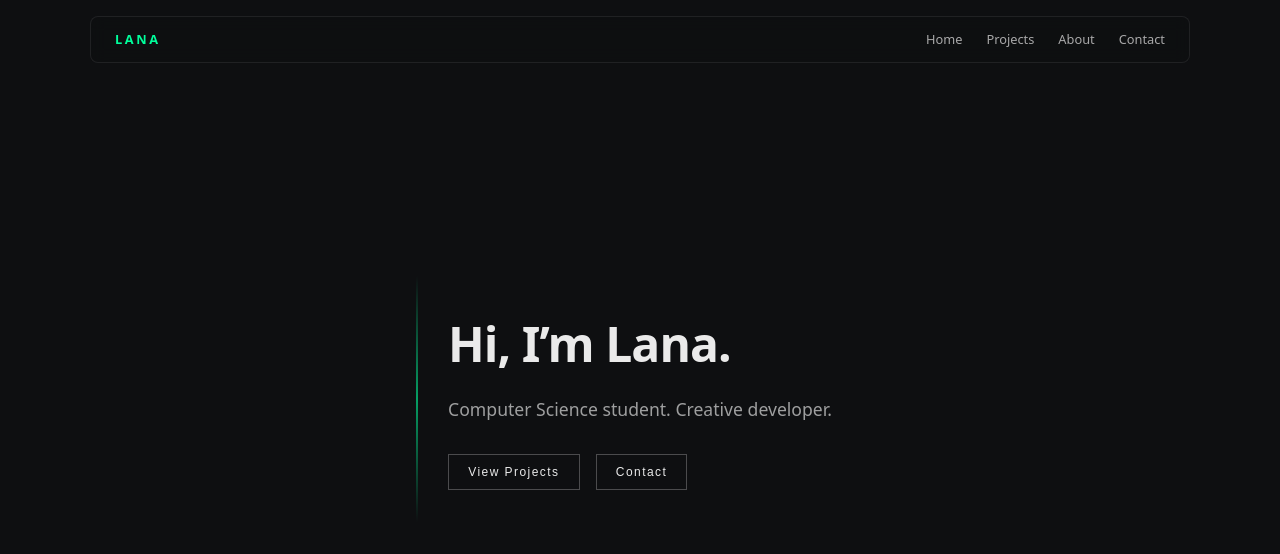
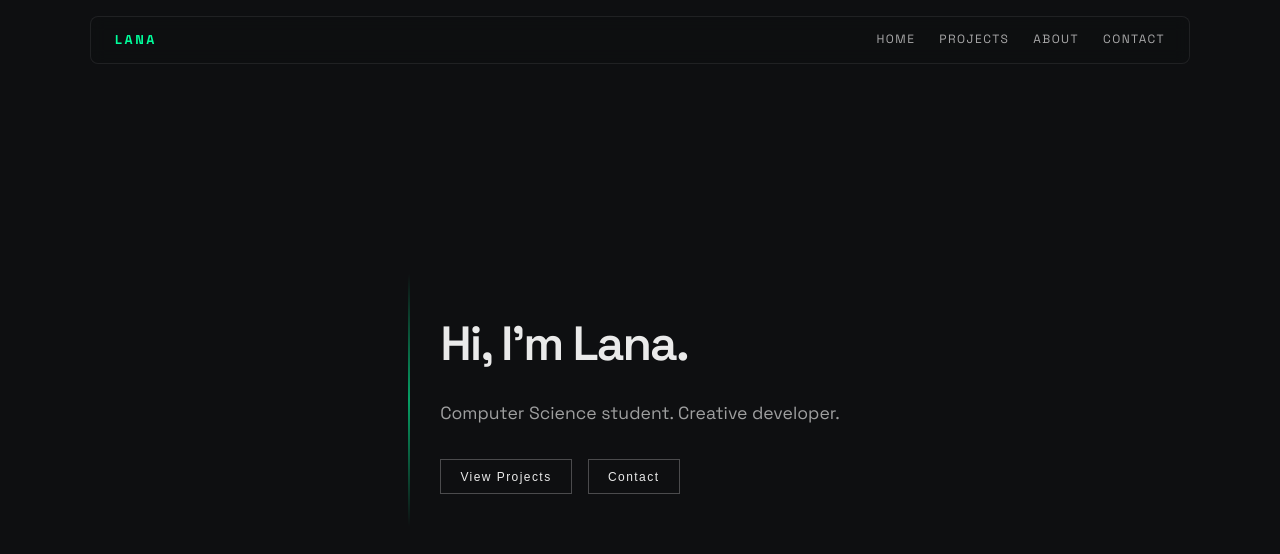
Before and after one commit to Lana-Cambeses/Portfolio, a React (Vite) app in the folder portfolio/: page / in a window 1280 px wide. Shown: the top 554 px of the page. Built offline with nearby package versions, Linux system fonts and the light colour scheme.

Commit message:
typography upgrade with space grotesk

```diff
--- a/portfolio/index.html
+++ b/portfolio/index.html
@@ -1,3 +1,8 @@
+<link rel="preconnect" href="https://fonts.googleapis.com">
+<link rel="preconnect" href="https://fonts.gstatic.com" crossorigin>
+<link href="https://fonts.googleapis.com/css2?family=Space+Grotesk:wght@400;500;600;700&display=swap" rel="stylesheet">
+
+
 <!doctype html>
 <html lang="en">
   <head>
--- a/portfolio/src/index.css
+++ b/portfolio/src/index.css
@@ -16,8 +16,8 @@
 body {
   background-color: var(--bg);
   color: var(--text);
-  font-family: system-ui, -apple-system, BlinkMacSystemFont, sans-serif;
-  line-height: 1.5;
+  font-family: "Space Grotesk", system-ui, -apple-system, BlinkMacSystemFont, sans-serif;
+  line-height: 1.6;
 }
 
 /* ===== Navbar (floating / sticky) ===== */
@@ -65,7 +65,9 @@
 }
 
 .navbar-links li {
-  font-size: 0.8rem;
+  font-size: 0.75rem;
+  letter-spacing: 0.12em;
+  text-transform: uppercase;
   opacity: 0.7;
   cursor: pointer;
   transition: opacity 0.2s ease;
@@ -107,9 +109,10 @@
 
 .hero-title {
   font-size: 3rem;
-  font-weight: 700;
-  letter-spacing: -0.02em;
+  font-weight: 600;
+  letter-spacing: -0.04em;
 }
+
 
 .hero-subtitle {
   margin-top: 1rem;
```
